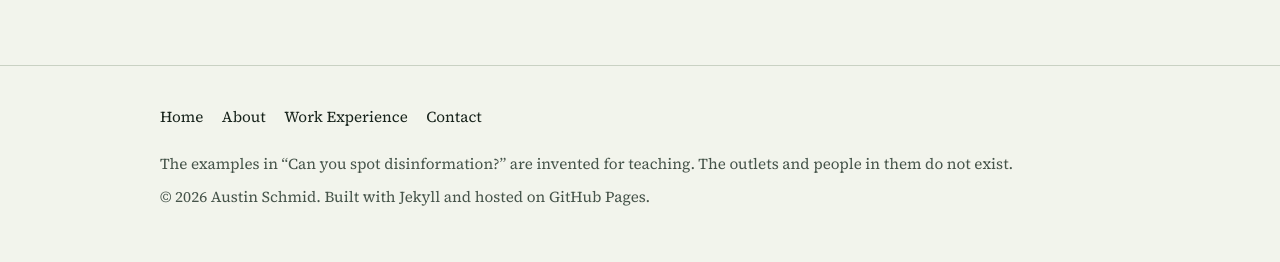
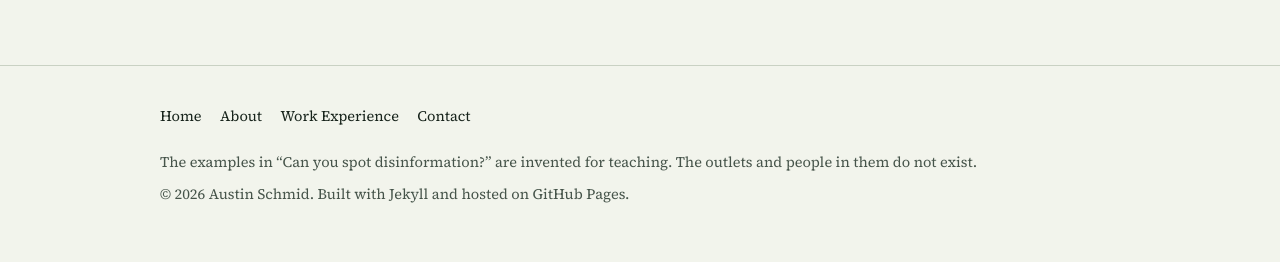
Before and after one commit to smith2415/PlantingWeeds, a Jekyll site: the page built from index.md, in a window 1280 px wide. Shown: the part 3067-3329 px from the top of the page. Built offline with Jekyll 4.4.1, drawn with Linux system fonts in a browser that asks for light colours.

Commit message:
Create first portfolio version
Co-Authored-By: Claude Opus 5.5 <noreply@anthropic.com>
Claude-Session: https://claude.ai/code/session_015gBqM3DP3bSDBPWGhuxVD5

```diff
--- a/assets/css/site.css
+++ b/assets/css/site.css
@@ -240,12 +240,12 @@ li {
 .site-footer {
   border-top: 1px solid var(--rule);
   padding: 1.75rem 0 3rem;
-  font-size: 0.95rem;
+  font-size: 0.91rem;
   color: var(--muted);
 }
 .site-footer .nav {
   margin-bottom: 0.75rem;
-  font-size: 0.95rem;
+  font-size: 0.91rem;
 }
 .site-footer p {
   margin-bottom: 0.5rem;
```
